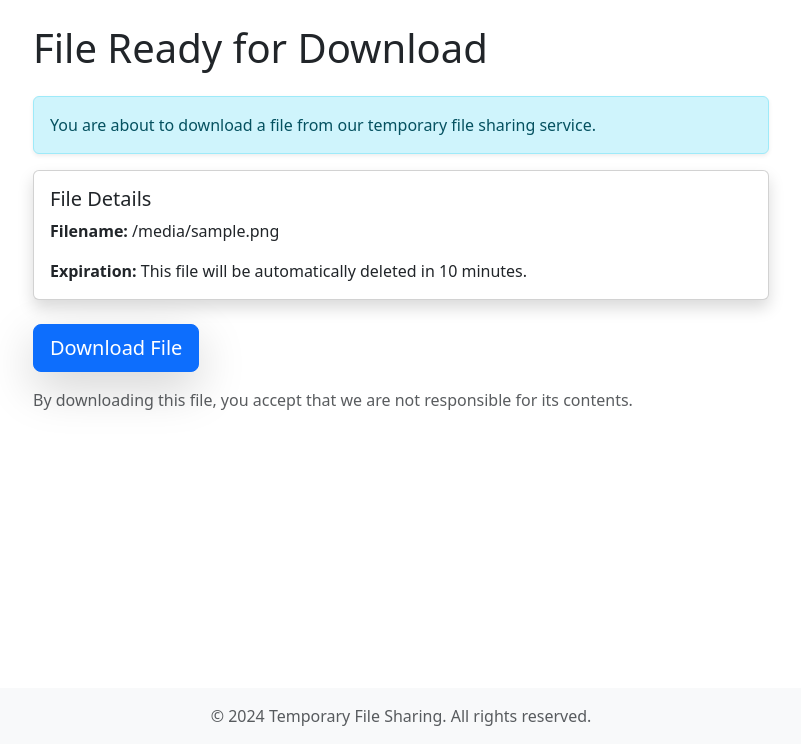
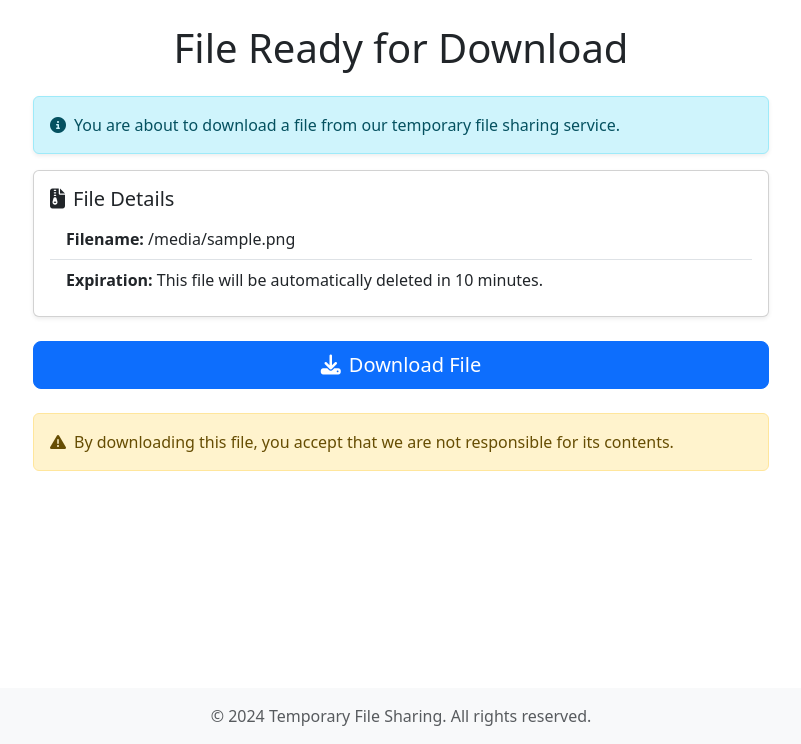
Before and after one commit to yatharthsanghvi/tempfileshare, a Flask app: template fileshare/templates/download.html in a window 1280 px wide. Shown: the part 56-800 px from the top of the page, without its empty margins (239-1040 px from the left). Run offline with Flask 3, Linux system fonts and the light colour scheme; the template is opened without the code that fills it: most values are stand-ins (such as "Sample title", 1, 10 or a date in 2020); some libraries are stand-ins or nearby versions.

Commit message:
Update download.html

```diff
--- a/fileshare/templates/download.html
+++ b/fileshare/templates/download.html
@@ -5,21 +5,33 @@
 {% block content %}
 <div class="row justify-content-center">
     <div class="col-md-8">
-        <h1 class="mb-4">File Ready for Download</h1>
+        <h1 class="mb-4 text-center">File Ready for Download</h1>
+
         <div class="alert alert-info shadow-sm" role="alert">
-            You are about to download a file from our temporary file sharing service.
+            <i class="fas fa-info-circle me-2"></i>You are about to download a file from our temporary file sharing service.
         </div>
-        <div class="card mb-4 shadow">
+
+        <div class="card mb-4 shadow-sm">
             <div class="card-body">
-                <h5 class="card-title">File Details</h5>
-                <p class="card-text"><strong>Filename:</strong> {{ filename }}</p>
-                <p class="card-text"><strong>Expiration:</strong> This file will be automatically deleted in {{ delete_after + 1 }} minute{% if delete_after != 1 %}s{% endif %}.</p>
+                <h5 class="card-title"><i class="fas fa-file-archive me-2"></i>File Details</h5>
+                <ul class="list-group list-group-flush">
+                    <li class="list-group-item"><strong>Filename:</strong> {{ filename }}</li>
+                    <li class="list-group-item"><strong>Expiration:</strong> This file will be automatically deleted in {{ delete_after+1}} minute{% if delete_after != 1 %}s{% endif %}.</li>
+                </ul>
             </div>
         </div>
+
+        <div class="d-grid gap-2">
+            <a href="{{ url_for('initiate_download', file_id=file_id) }}" class="btn btn-primary btn-lg">
+                <i class="fas fa-download me-2"></i>Download File
+            </a>
+        </div>
+
         <div class="mt-4">
-            <a href="{{ url_for('initiate_download', file_id=file_id) }}" class="btn btn-primary btn-lg shadow-lg">Download File</a>
+            <div class="alert alert-warning" role="alert">
+                <i class="fas fa-exclamation-triangle me-2"></i>By downloading this file, you accept that we are not responsible for its contents.
+            </div>
         </div>
-        <p class="mt-3 text-muted">By downloading this file, you accept that we are not responsible for its contents.</p>
     </div>
 </div>
 {% endblock %}
```
